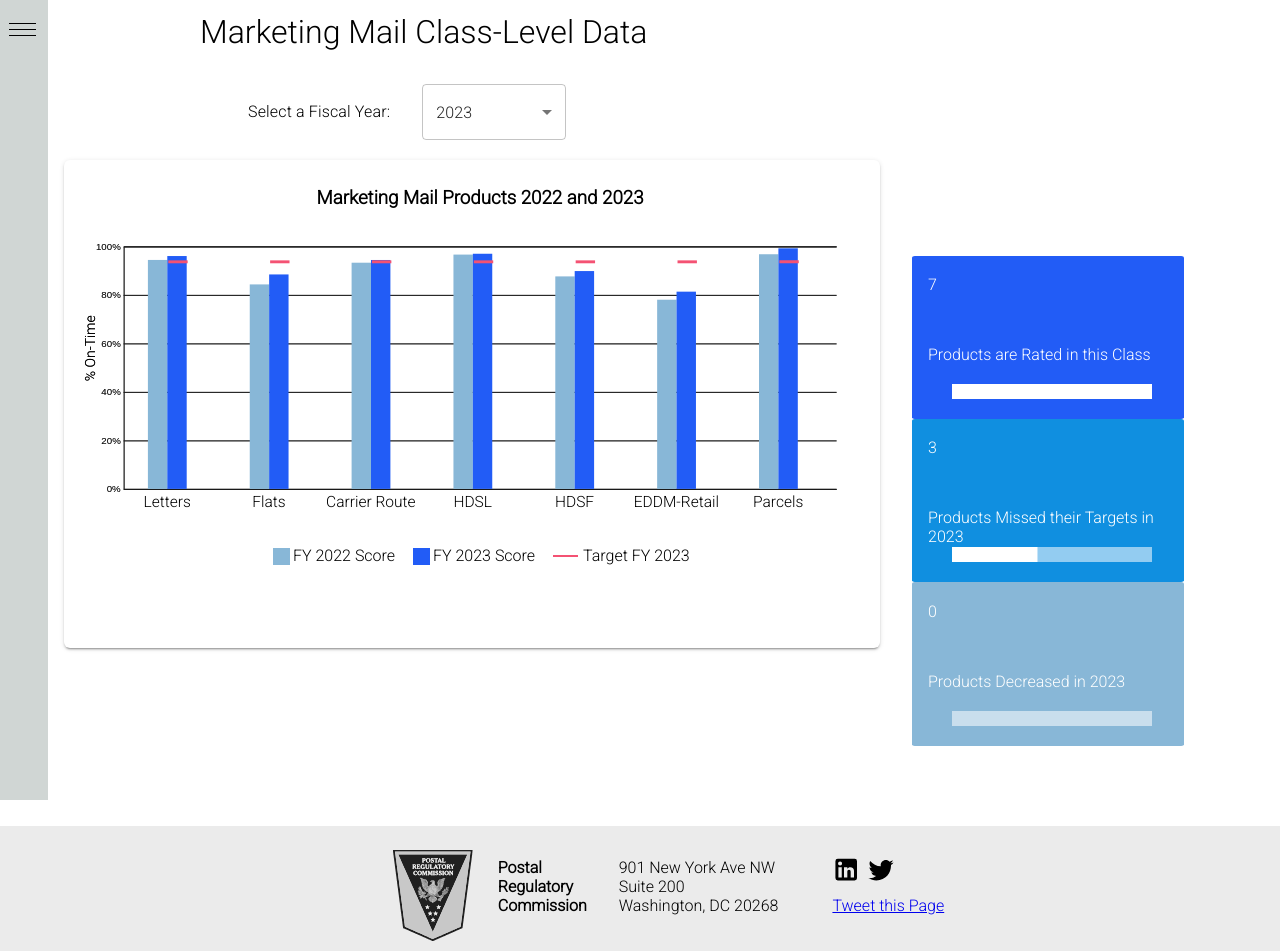
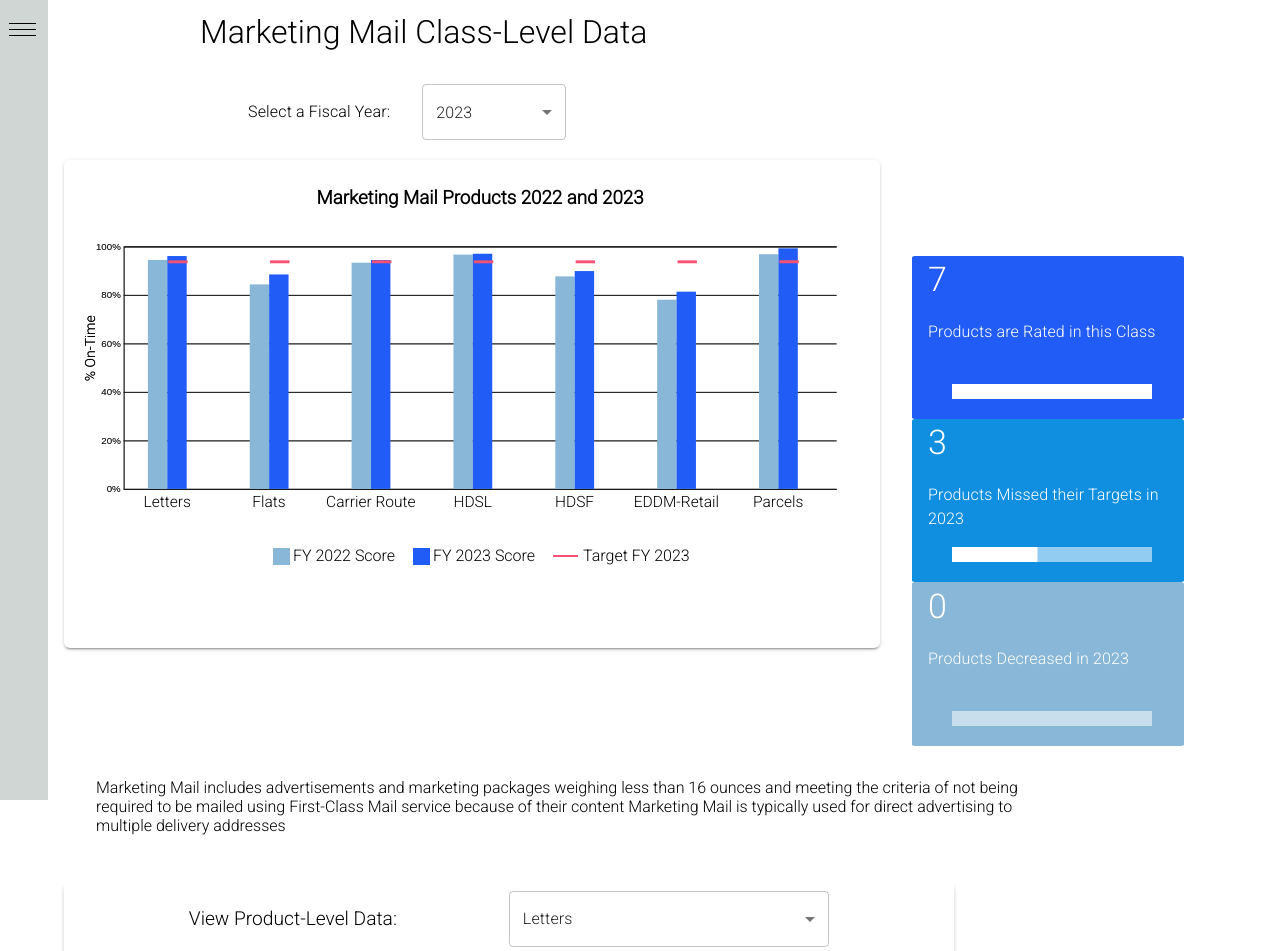
Before and after one commit to matt-ashford/serv-d, a React (Vite) app in the folder serv-d/: page /marketing-mail in a window 1280 px wide. Shown: the top 951 px of the page. Built offline with nearby package versions, Linux system fonts and the light colour scheme.

Commit message:
starting bottom half of mail class page

```diff
--- /dev/null
+++ b/serv-d/src/DashComponents/UIBits/MailClassDef.jsx
@@ -0,0 +1,22 @@
+// import classDefs from "../Data/mailClassDefinitions.json";
+import classDefs from "../../Data/mailClassDefinitions.json";
+
+export const MailClassDef = (props) => {
+  const { mailClass } = props;
+
+  let classDefText = "";
+
+  let thisDefinitionRow = classDefs.filter(
+    (row) => row.mailClass === mailClass
+  );
+
+  if (thisDefinitionRow) {
+    thisDefinitionRow = thisDefinitionRow[0];
+    classDefText = thisDefinitionRow.definition;
+  }
+
+  // return <div id="mailClassDefContainer">{classDefText} </div>;
+  return <>{classDefText} </>;
+};
+
+export default MailClassDef;
--- a/serv-d/src/DashComponents/UIBits/productCountTable/ProductCountTable.jsx
+++ b/serv-d/src/DashComponents/UIBits/productCountTable/ProductCountTable.jsx
@@ -1,6 +1,7 @@
 import { countTableDataFilter } from "./countTableDataFilter";
 import ProductCountBar from "./ProductCountBar";
 // import styles from "./ProductCountTableStyles.module.css";
+import { Typography } from "@mui/material";
 
 import styles from "../../../mailClassComponents/MailClassPage/MailClassPageStyles.module.css";
 import { filterAnnualComparison } from "../../../DataManipulation/filterAnnualComparison";
@@ -35,11 +36,17 @@ export const ProductCountTable = (props) => {
     <>
       <div className={styles.outerContainerProductCount}>
         <div className={styles.countCell} id={styles.totalCountCountainer}>
-          <p className={styles.tableTextNumber}>{cellData.productCount}</p>
+          <Typography
+            variant="h4"
+            align="left"
+            className={styles.tableTextNumber}
+          >
+            {cellData.productCount}
+          </Typography>
           <br />
-          <p className={styles.tableText}>
+          <Typography align="left" className={styles.tableText}>
             {productOrComponent(mailClassName)} are Rated in this Class
-          </p>
+          </Typography>
 
           <ProductCountBar
             totalProductCount={cellData.productCount}
@@ -49,12 +56,18 @@ export const ProductCountTable = (props) => {
         </div>
 
         <div className={styles.countCell} id={styles.missedCountCountainer}>
-          <p className={styles.tableTextNumber}>{cellData.missedTarget}</p>
+          <Typography
+            variant="h4"
+            align="left"
+            className={styles.tableTextNumber}
+          >
+            {cellData.missedTarget}
+          </Typography>
           <br></br>
-          <p className={styles.tableText}>
+          <Typography align="left" className={styles.tableText}>
             {productOrComponent(mailClassName)} Missed their Targets in{" "}
             {selectedYear}
-          </p>
+          </Typography>
 
           <ProductCountBar
             totalProductCount={cellData.productCount}
@@ -63,12 +76,18 @@ export const ProductCountTable = (props) => {
           />
         </div>
         <div className={styles.countCell} id={styles.decCountContainer}>
-          <p className={styles.tableTextNumber}>{cellData.decreasedCount}</p>
+          <Typography
+            variant="h4"
+            align="left"
+            className={styles.tableTextNumber}
+          >
+            {cellData.decreasedCount}
+          </Typography>
           <br></br>
 
-          <p align="left" className={styles.tableText}>
+          <Typography align="left" className={styles.tableText}>
             {productOrComponent(mailClassName)} Decreased in {selectedYear}
-          </p>
+          </Typography>
           <ProductCountBar
             totalProductCount={cellData.productCount}
             thisCount={cellData.decreasedCount}
--- a/serv-d/src/mailClassComponents/MailClassPage/MailClassPage.jsx
+++ b/serv-d/src/mailClassComponents/MailClassPage/MailClassPage.jsx
@@ -2,11 +2,12 @@
 import { useEffect, useState } from "react";
 import ClassGraphSingleYear from "../../DashComponents/ClassGraphSingleYear/ClassLevelGraph";
 import ProductCountTable from "../../DashComponents/UIBits/productCountTable/ProductCountTable";
-// import ProductDropdown from "../../DashComponents/UIBits/ProductDropdown/ProductDropdown";
+import ProductDropdown from "../../DashComponents/UIBits/ProductDropdown/ProductDropdown";
 import YearDropdown from "../../DashComponents/UIBits/YearDropdown";
 import DownloadButton from "../../DashComponents/UIBits/DownloadButton/DownloadButton";
 import Footer from "../Footer/Footer";
 
+import MailClassDef from "../../DashComponents/UIBits/MailClassDef";
 // import MailClassDef from "../../DashComponents/MailClassDef";
 
 import { joinDataWithProdKey } from "../../DataManipulation/join";
@@ -144,16 +145,16 @@ export const MailClassPage = (props) => {
         </div>
       </div>
       <div className={styles.mailClassDefContainer}>
-        {/* <MailClassDef mailClass={mailClassName} /> */}
+        <MailClassDef mailClass={mailClassName} />
       </div>
       <div className={styles.productPageContainer}>
-        {/* <ProductDropdown
-        propDataAnnual={joinedDataAnnual}
-        propDataQuarterly={joinedDataQtr}
-        selectedProductId={selectedProductId}
-        changeProductSelected={changeProductSelected}
-        mailClass={mailClassName}
-      /> */}
+        <ProductDropdown
+          propDataAnnual={joinedDataAnnual}
+          propDataQuarterly={joinedDataQtr}
+          selectedProductId={selectedProductId}
+          changeProductSelected={changeProductSelected}
+          mailClass={mailClassName}
+        />
 
         {/* <ProductPage
         selectedProductId={selectedProductId}
--- a/serv-d/src/mailClassComponents/MailClassPage/MailClassPageStyles.module.css
+++ b/serv-d/src/mailClassComponents/MailClassPage/MailClassPageStyles.module.css
@@ -92,7 +92,8 @@
 }
 
 .productPageContainer {
-  margin-left: -10rem;
+  margin-left: 2rem;
+  margin-bottom: 2rem;
 }
 
 .outerContainerProductCount {
@@ -165,7 +166,8 @@
 .mailClassDefContainer {
   width: 75vw;
   display: flex;
-  margin-left: -4rem;
+  /* margin-left: -4rem; */
+  padding-left: 6rem;
   margin-top: 2rem;
   margin-bottom: 3rem;
 }
@@ -186,7 +188,7 @@
     flex-direction: row;
     margin-top: 1rem;
     width: 50rem;
-    margin-left: -1.5rem;
+    /* margin-left: 30rem; */
   }
 
   .topHalf {
@@ -198,13 +200,13 @@
   .outerContainerProductCount {
     transform: scale(0.8);
     margin-top: -1rem;
-    margin-left: -8rem;
+    margin-left: -5rem;
   }
 
   .outerContainerProductCountFC {
     transform: scale(0.8);
     margin-top: -1rem;
-    margin-left: -8rem;
+    margin-left: -5rem;
   }
 
   .classGraphOuterContainer {
@@ -225,12 +227,12 @@
     grid-gap: 0;
     margin-top: -3rem;
     width: 20rem;
-    margin-left: -5rem;
+    margin-left: -1rem;
   }
 
   .classGraphOuterContainer {
     transform: scale(0.7);
     margin-left: -11.5rem;
-    margin-top: -5rem;
+    /* margin-top: -5rem; */
   }
 }
```
